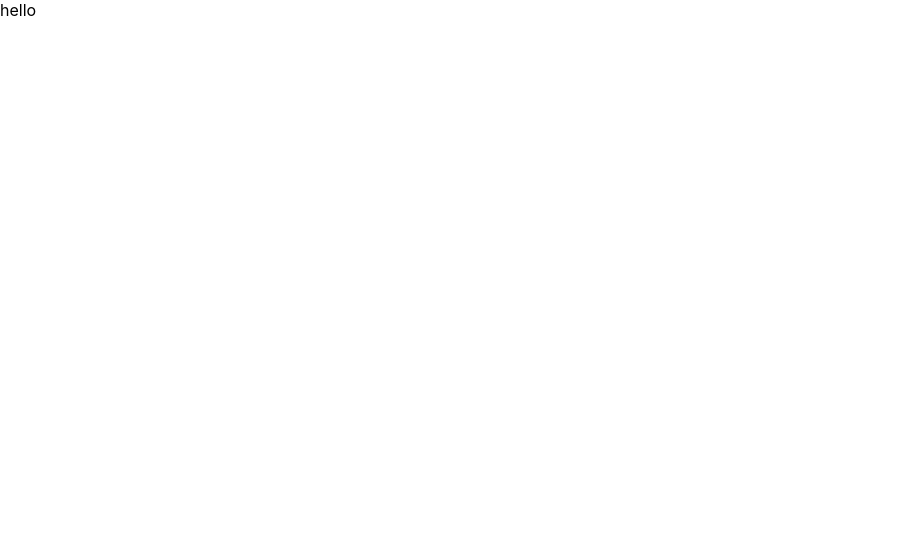
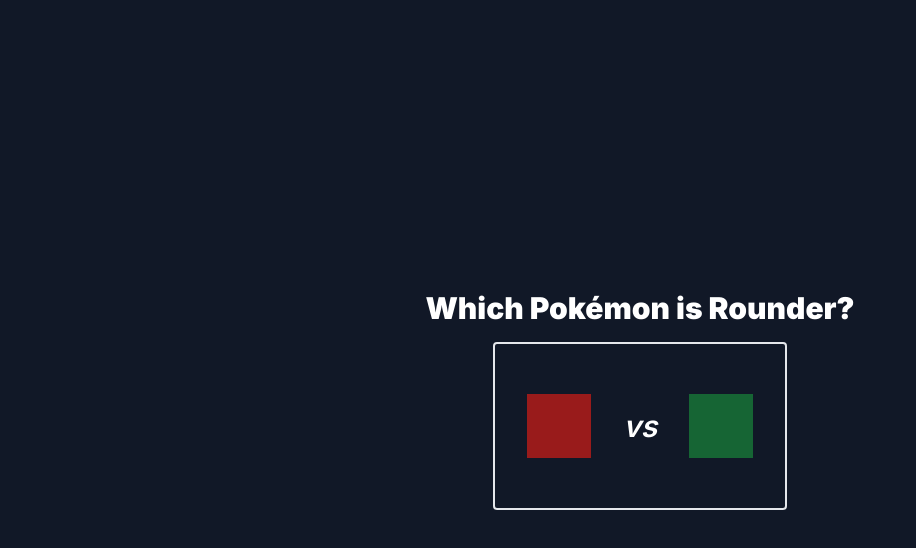
Before and after one commit to msowad/roundest-mon, a Next.js app: page / in a window 1280 px wide. Shown: the top 548 px of the page, without its empty margins (0-916 px from the left). Built offline with nearby package versions, Linux system fonts and the light colour scheme.

Commit message:
basic layout and styling

```diff
--- a/src/pages/index.tsx
+++ b/src/pages/index.tsx
@@ -6,8 +6,16 @@
 
 const Index: NextPage<Props> = () => {
   return (
-    <div className="bg-gray-800 h-screen w-screen flex flex-col justify-center items-center">
-      hello
+    <div className="h-screen w-screen flex flex-col justify-center items-center">
+      <div className="text-2xl sm:text-3xl font-bold sm:font-black">
+        Which Pokémon is Rounder?
+      </div>
+      <div className="p-2" />
+      <div className="border-2 rounded p-8 flex justify-between items-center">
+        <div className="w-16 h-16 bg-red-800"></div>
+        <div className="p-8 text-3xl font-semibold italic">vs</div>
+        <div className="w-16 h-16 bg-green-800"></div>
+      </div>
     </div>
   );
 };
--- a/src/styles/globals.css
+++ b/src/styles/globals.css
@@ -1,26 +1,9 @@
-html,
+@import url("https://fonts.googleapis.com/css2?family=Inter:wght@400;600;700;900&display=swap");
+
+@tailwind base;
+@tailwind components;
+@tailwind utilities;
+
 body {
-  padding: 0;
-  margin: 0;
-  font-family: -apple-system, BlinkMacSystemFont, Segoe UI, Roboto, Oxygen,
-    Ubuntu, Cantarell, Fira Sans, Droid Sans, Helvetica Neue, sans-serif;
+  @apply bg-gray-900 text-white font-inter;
 }
-
-a {
-  color: inherit;
-  text-decoration: none;
-}
-
-* {
-  box-sizing: border-box;
-}
-
-@media (prefers-color-scheme: dark) {
-  html {
-    color-scheme: dark;
-  }
-  body {
-    color: white;
-    background: black;
-  }
-}
--- a/tailwind.config.js
+++ b/tailwind.config.js
@@ -2,7 +2,11 @@
 module.exports = {
   content: ["./src/**/*.{js,ts,jsx,tsx}"],
   theme: {
-    extend: {},
+    extend: {
+      fontFamily: {
+        inter: ["Inter", "sans-serif"],
+      },
+    },
   },
   plugins: [],
 };
```
